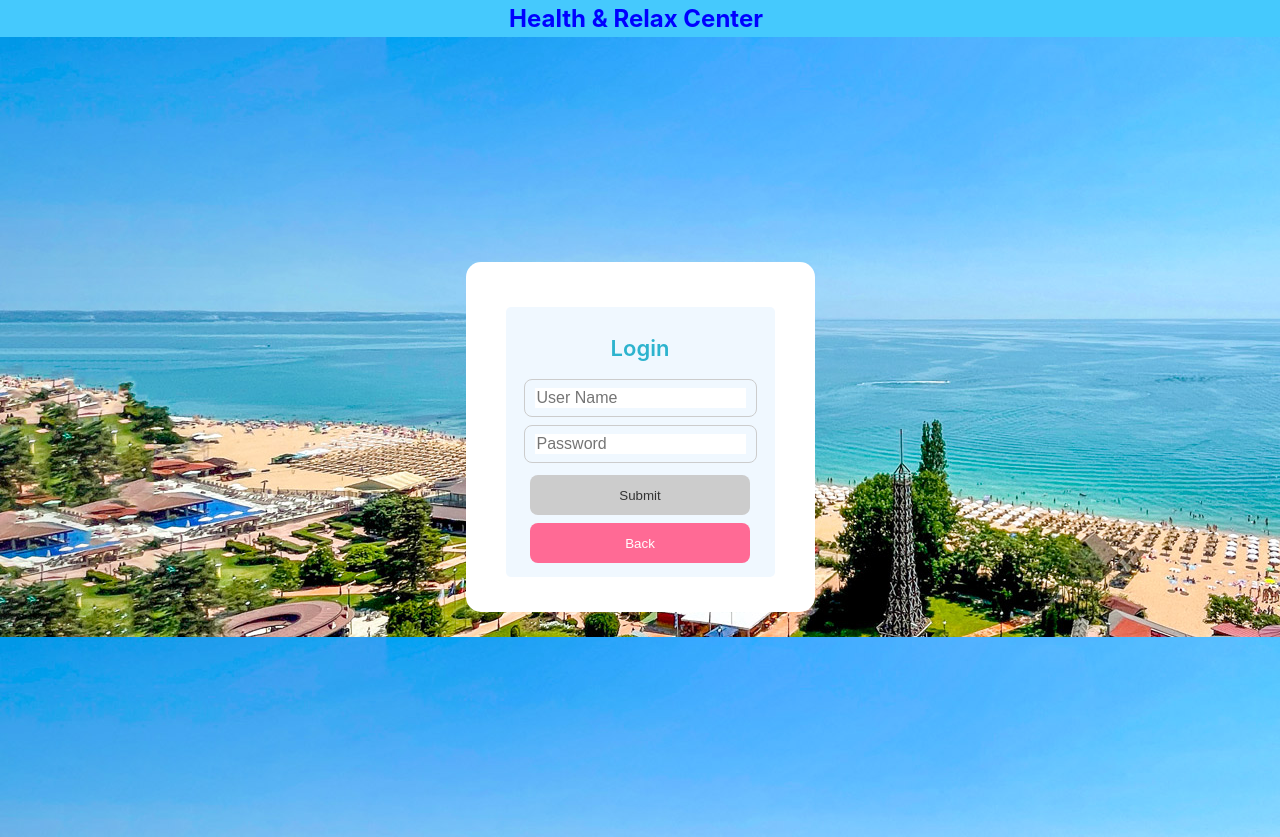
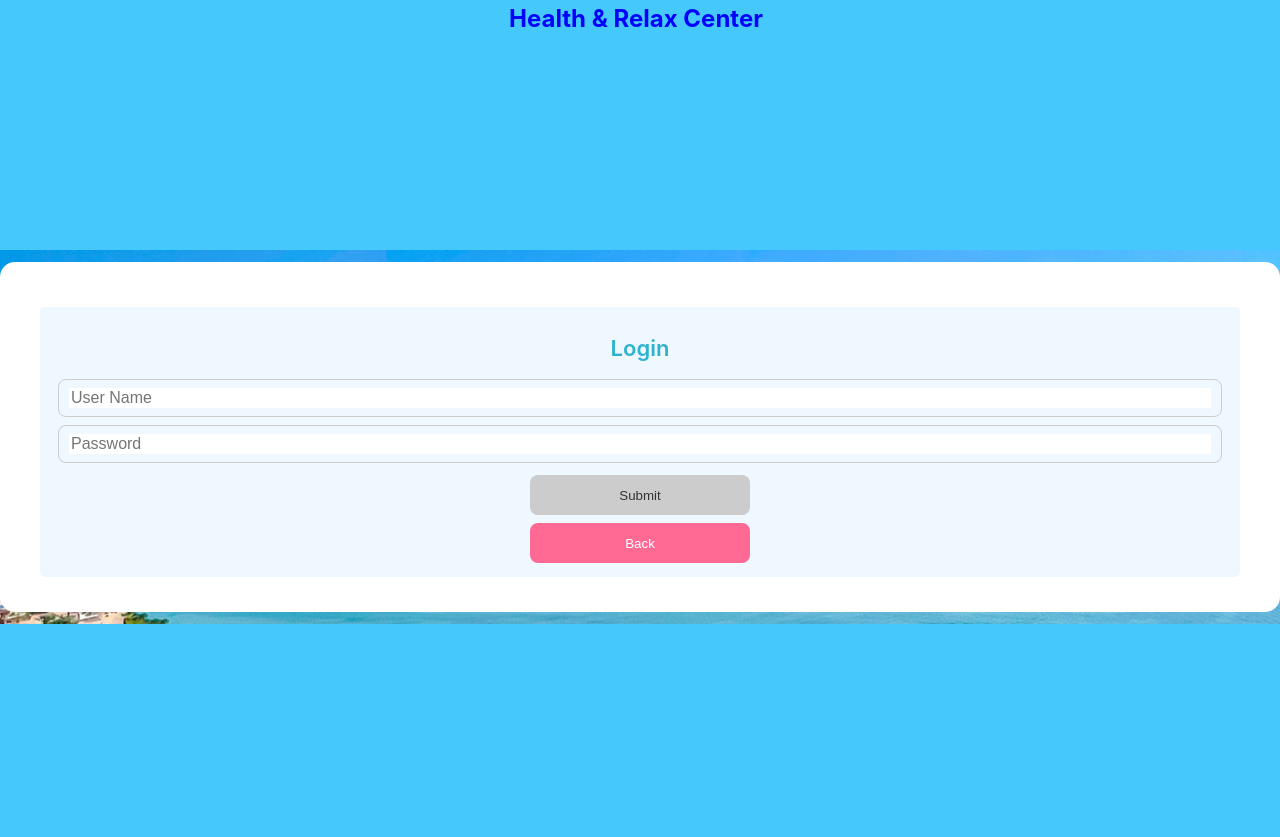
Before and after one commit to nikindtmas1/Feedback-Rating, a React (Create React App) app in the folder client/: page /login in a window 1280 px wide. Built offline with nearby package versions, Linux system fonts and the light colour scheme; no server answers.

Commit message:
Change class name

```diff
--- a/client/src/Components/pages/LoginPage.js
+++ b/client/src/Components/pages/LoginPage.js
@@ -44,7 +44,7 @@ const LoginPage = () => {
 
 
   return (
-    <div className="App-body text-login">
+    <div className="app-body text-login">
     <Card>
       <div className="text-container">
         <div className="text-content">
```
